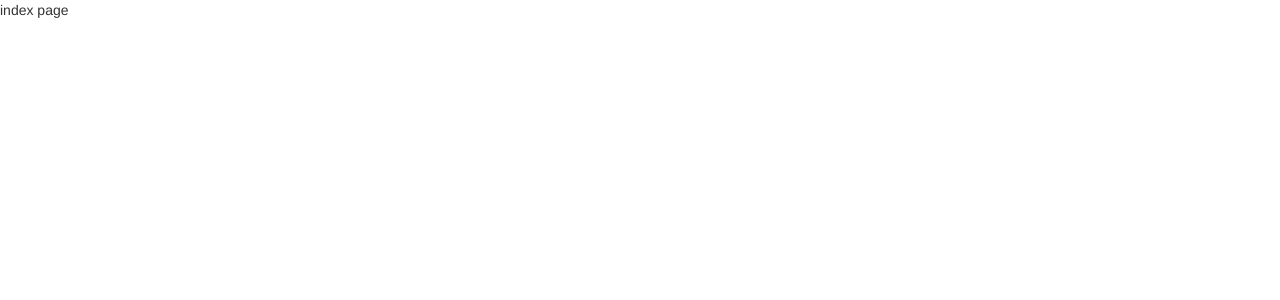
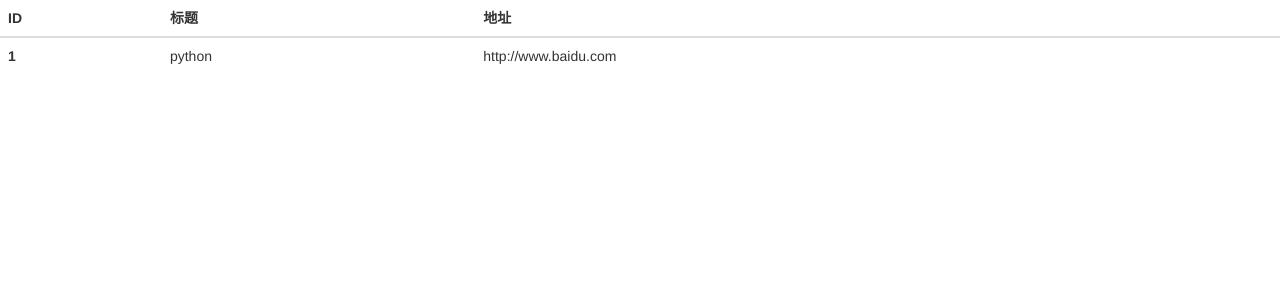
Before and after one commit to aishenghuomeidaoli/ebook, a Flask app: page / in a window 1280 px wide. Before the commit the part shown is almost empty. Shown: the top 300 px of the page. Run offline with Flask 2, Linux system fonts and the light colour scheme; data comes from the database, SQL or seed files in the repository; both versions use the stored data as it was after the commit; some libraries are stand-ins or nearby versions.

Commit message:
添加数据库查询

```diff
--- a/app.py
+++ b/app.py
@@ -1,6 +1,6 @@
 from flask import Flask, render_template
 
-from db import close_db, init_db_command
+from db import close_db, init_db_command, get_db
 
 app = Flask(__name__)
 app.teardown_appcontext(close_db)
@@ -9,4 +9,6 @@ app.cli.add_command(init_db_command)
 
 @app.route('/')
 def index():
-    return render_template('index.html')
+    db = get_db()
+    rows = db.execute("select * from books")
+    return render_template('index.html', rows=rows)
--- a/templates/index.html
+++ b/templates/index.html
@@ -4,9 +4,28 @@
     <meta charset="UTF-8">
     <meta name="viewport" content="width=device-width, initial-scale=1">
     <title>Title</title>
-    <link rel="stylesheet" href="/static/lib/bootstrap-3.3.7-dist/css/bootstrap.css" crossorigin="anonymous">
+    <link rel="stylesheet"
+          href="/static/lib/bootstrap-3.3.7-dist/css/bootstrap.css"
+          crossorigin="anonymous">
 </head>
 <body>
-index page
+<table class="table table-hover">
+    <thead>
+    <tr>
+        <th>ID</th>
+        <th>标题</th>
+        <th>地址</th>
+    </tr>
+    </thead>
+    <tbody>
+    {% for row in rows %}
+    <tr>
+        <th scope="row">{{ row.id }}</th>
+        <td>{{ row.title }}</td>
+        <td>{{ row.url }}</td>
+    </tr>
+    {% endfor %}
+    </tbody>
+</table>
 </body>
 </html>
```
Also changed, not shown: ebook.sqlite.
